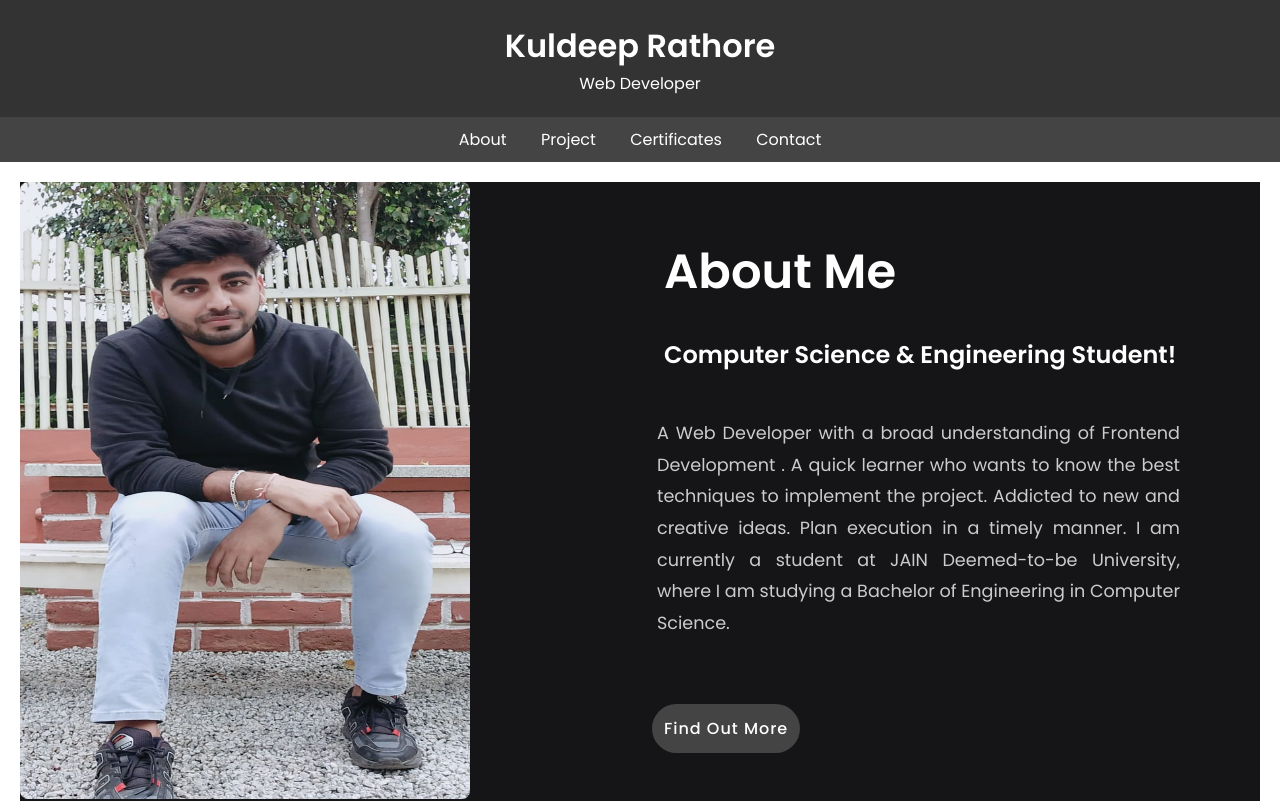
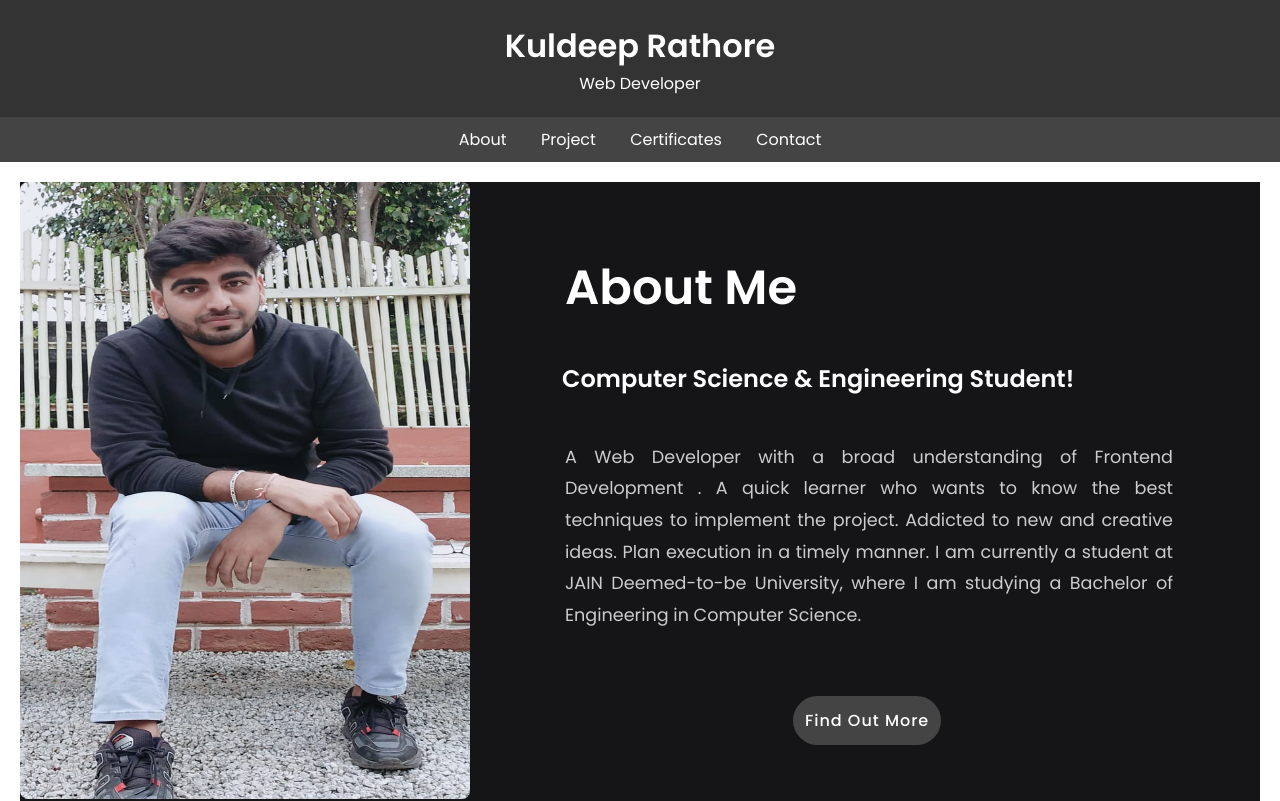
Before and after one commit to kuldeep82099/Portfolio, a plain HTML site: page index.html in a window 1280 px wide. Shown: the top 801 px of the page. Drawn offline with Linux system fonts and the light colour scheme.

Commit message:
Update styles.css

```diff
--- a/styles.css
+++ b/styles.css
@@ -86,7 +86,8 @@ body, h1, h2, h3, p, ul, li {
     letter-spacing: 1px;
     font-weight: 500;
     transition: all .45s ease;
-
+    position: relative;
+    left: 141px;
 }
 .btn:hover{
     transform:scale(0.9);
@@ -106,10 +107,12 @@ body, h1, h2, h3, p, ul, li {
     border-radius: 8px;
 }
 .about-text h2{
-    font-size: var(--h2-font);
+   font-size: var(--h2-font);
     line-height: 1;
     color: var(--text-color);
-    padding: 12px;
+    padding: 20px;
+    position: relative;
+    left: -107px;
 
 }
 .about-text h4{
@@ -119,15 +122,19 @@ body, h1, h2, h3, p, ul, li {
     line-height: 1.7;
     margin: 15px 0 30px;
     padding: 12px;
+    position:relative;
+    left:-102px;
 }
 .about-text p{
-    color: var(--second-color);
+   color: var(--second-color);
     font-size: var(--p-font);
     line-height: 1.8;
     margin-bottom: 4rem;
     text-align: justify;
-    padding-right: 80px;
-    padding-left: 5px;
+    padding-right: -24px;
+    padding-left: -33px;
+    position: relative;
+    left: -87px;
 }
   /* .project {
     margin-bottom: 20px;
```
